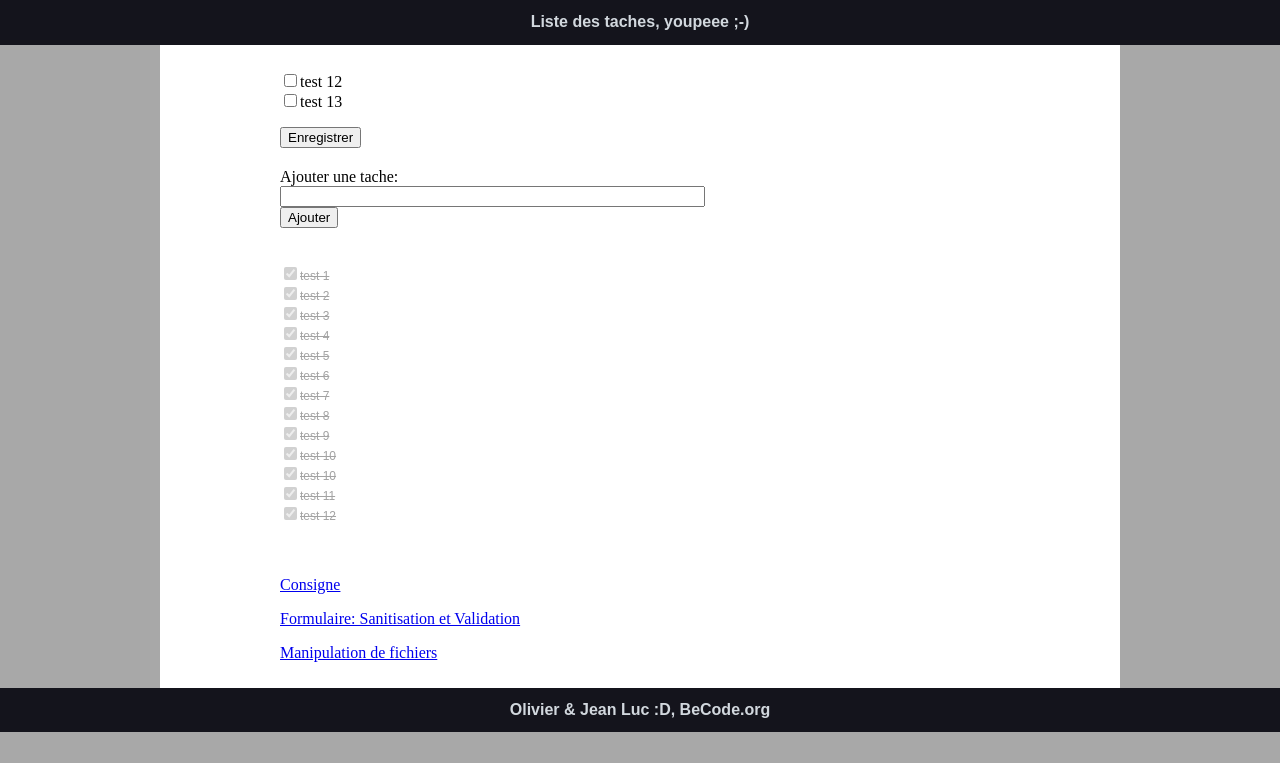
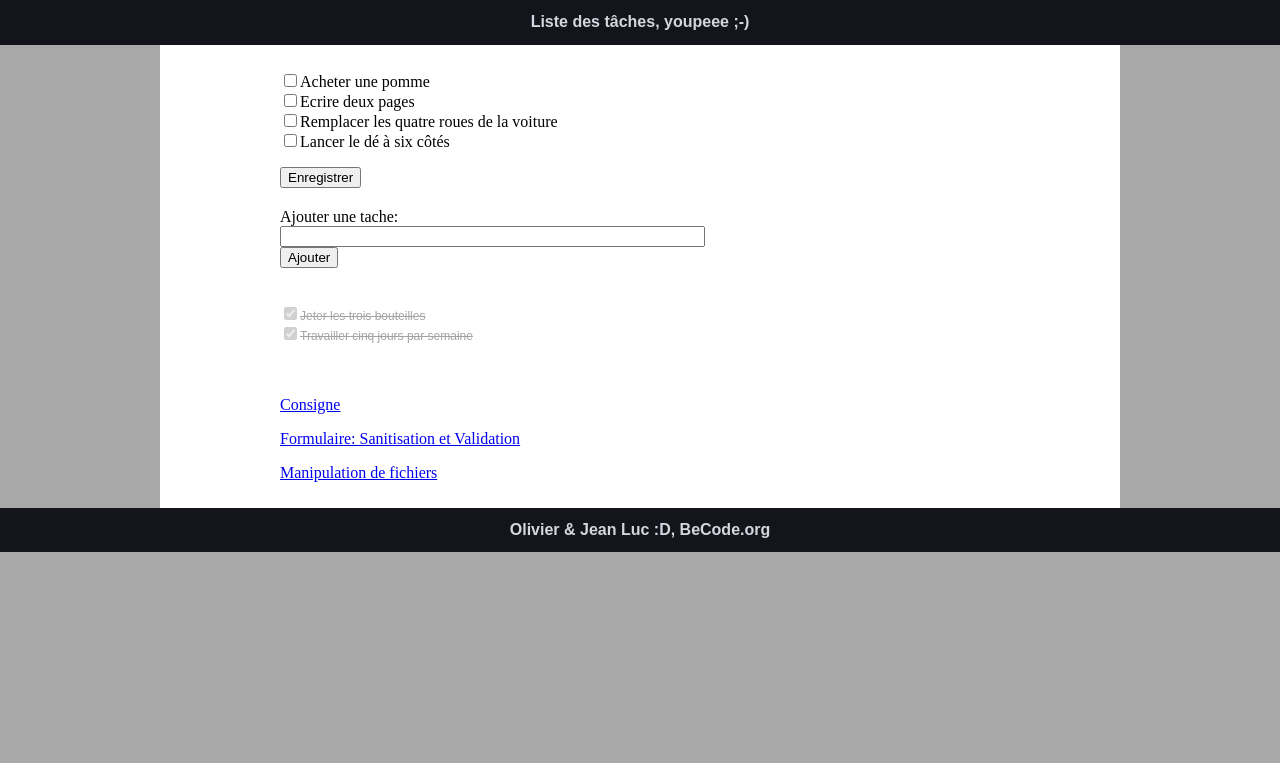
Before and after one commit to jldenbroeder/todolist, a PHP site: page / in a window 1280 px wide. Shown: the top 763 px of the page. Run offline with PHP 8.4, Linux system fonts and the light colour scheme.

Commit message:
finalisation

```diff
--- a/index.php
+++ b/index.php
@@ -8,7 +8,6 @@ function lectureAfaireJSON(){
     $aFaireExplode = explode("AFAIRE:", $aFaire);
     if (stripos($aFaire, 'AFAIRE:') !== false){
       echo '<input id="'.$i.'" name="'.$i.'" type="checkbox" />'.$aFaireExplode[1]."<br>";
-      // <label for="test1">Red</label>
     }
     $i++;
   }
@@ -66,7 +65,7 @@ if( (isset($_POST["submit-modif"])) ) {
   </head>
   <body>
     <header>
-      <h2>Liste des taches, youpeee ;-)</h2>
+      <h2>Liste des tâches, youpeee ;-)</h2>
     </header>
     <!-- LECTURE JSON DES TACHES A FAIRE -->
     <div class="row">
--- a/todo.json
+++ b/todo.json
@@ -1 +1 @@
-["ARCHIVE:test 1","ARCHIVE:test 2","ARCHIVE:test 3","ARCHIVE:test 4","ARCHIVE:test 5","ARCHIVE:test 6","ARCHIVE:test 7","ARCHIVE:test 8","ARCHIVE:test 9","ARCHIVE:test 10","ARCHIVE:test 10","ARCHIVE:test 11","AFAIRE:test 12","ARCHIVE:test 12","AFAIRE:test 13"]
+["AFAIRE:Acheter une pomme","AFAIRE:Ecrire deux pages","ARCHIVE:Jeter les trois bouteilles","AFAIRE:Remplacer les quatre roues de la voiture","ARCHIVE:Travailler cinq jours par semaine","AFAIRE:Lancer le d\u00e9 \u00e0 six c\u00f4t\u00e9s"]
```
